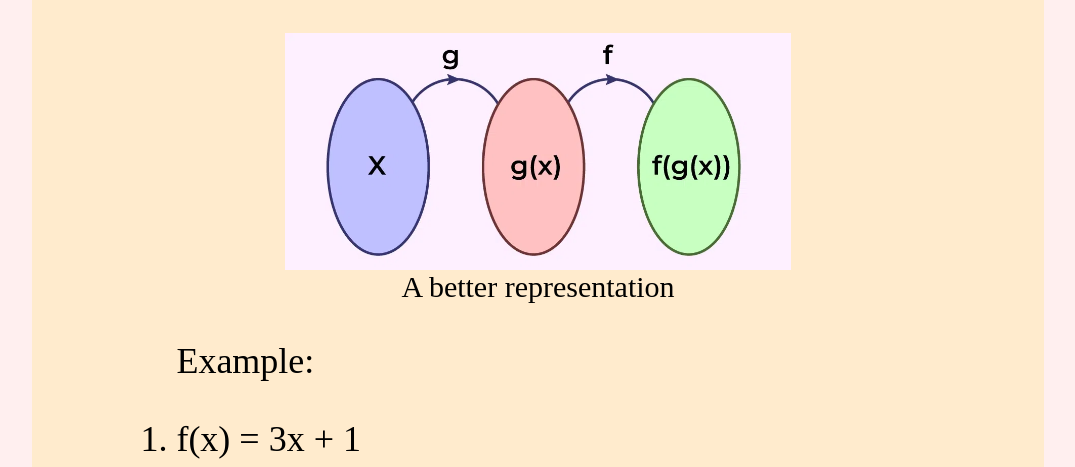
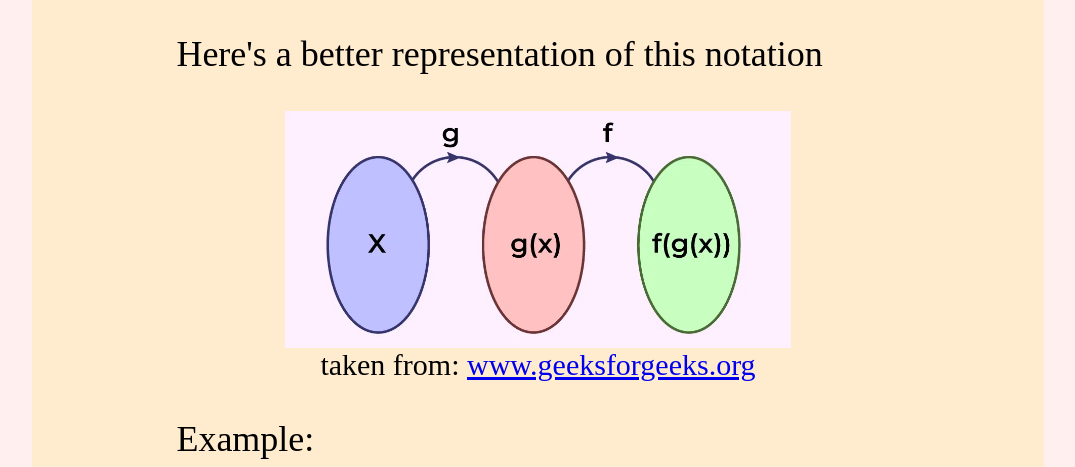
Before and after one commit to PlainApple2008/My-GenMath-Notebook, a plain HTML site: page g11/q1/page3.html in a window 1280 px wide. Shown: the part 693-1160 px from the top of the page, without its empty margins (102-1177 px from the left). Drawn offline with Linux system fonts and the light colour scheme; a web font is replaced by a local one.

Commit message:
cite image graph in page3

```diff
--- a/g11/q1/page3.html
+++ b/g11/q1/page3.html
@@ -29,10 +29,14 @@
     <p align="center">
         "f of g of x" or "f composition of g of x"
     </p>
+    <p>
+        Here's a better representation of this notation
+    </p>
     <div class="center">
         <img class="block" src="images/composition_of_functions.png" />
         <figcaption>
-                A better representation
+                taken from:
+                <a href="https://www.geeksforgeeks.org/composition-of-functions/">www.geeksforgeeks.org</a>
         </figcaption>
     </div>
     <p>
```
